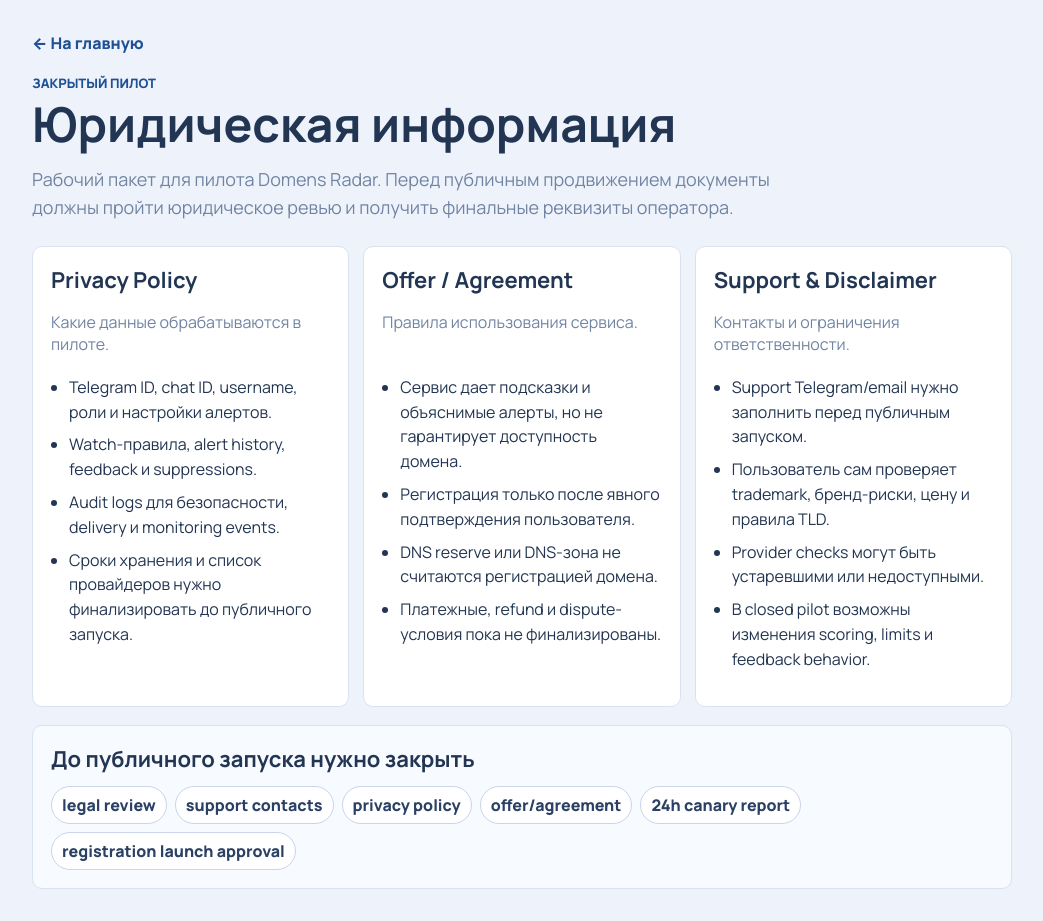
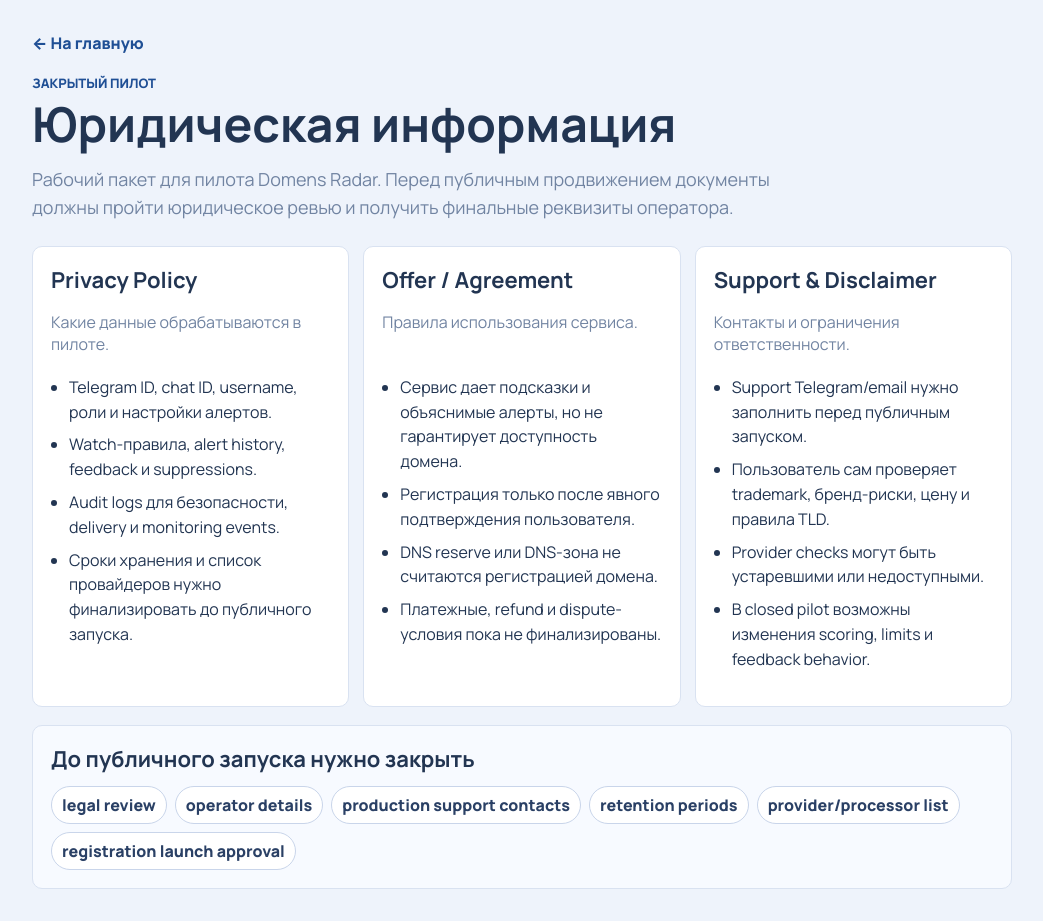
Before and after one commit to justadm/domens, a Vue app in the folder frontend/: page /legal in a window 1280 px wide. Shown: the whole page, without its empty margins (118-1161 px from the left). Built offline with nearby package versions, Linux system fonts and the light colour scheme; no server answers.

Commit message:
Record accepted production canary

```diff
--- a/frontend/src/pages/LegalPage.vue
+++ b/frontend/src/pages/LegalPage.vue
@@ -67,10 +67,10 @@ const sections = [
 
 const gates = [
   'legal review',
-  'support contacts',
-  'privacy policy',
-  'offer/agreement',
-  '24h canary report',
+  'operator details',
+  'production support contacts',
+  'retention periods',
+  'provider/processor list',
   'registration launch approval',
 ];
 </script>
```
Also changed, not shown: 4 other files (tests, documents, lock files or other folders).
